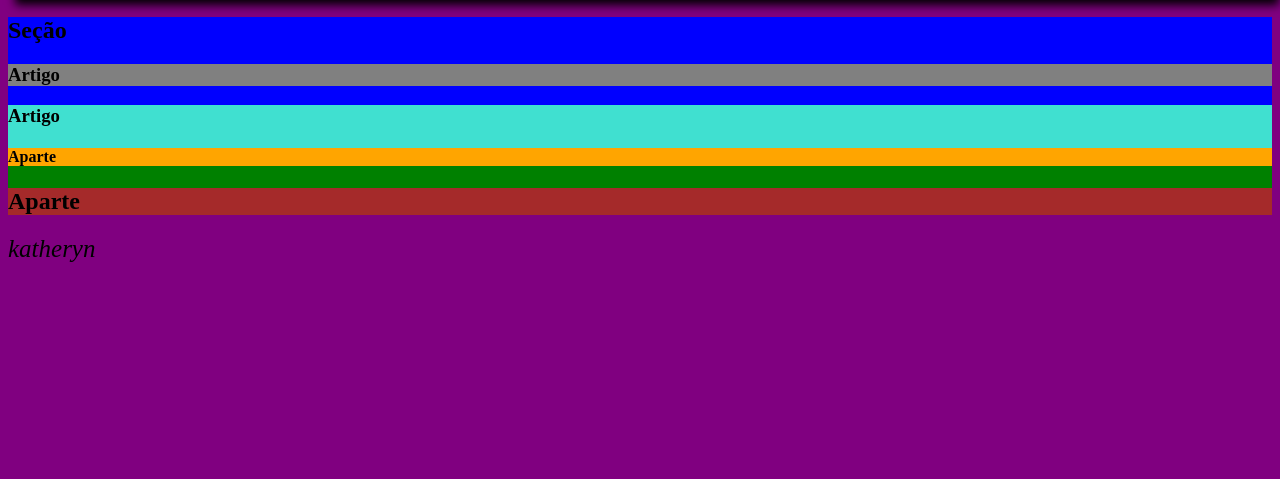
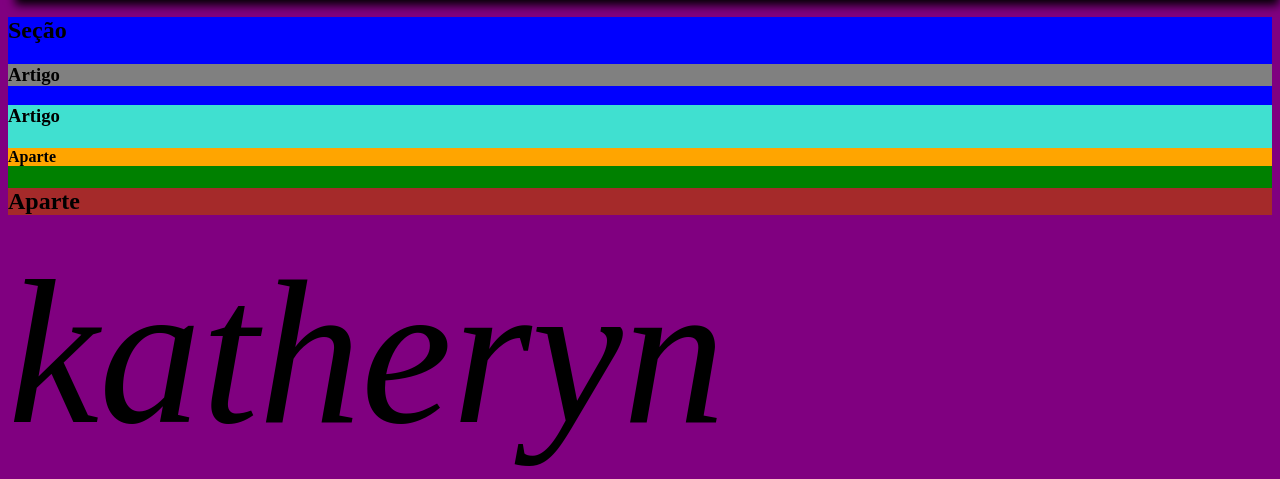
Before and after one commit to Programacao-para-Web-Design/aula-27-05-katheryn, a plain HTML site: page index.html in a window 1280 px wide. Shown: the part 339-818 px from the top of the page. Drawn offline with Linux system fonts and the light colour scheme.

Commit message:
Update style.css

```diff
--- a/style.css
+++ b/style.css
@@ -52,6 +52,6 @@
 				flex-direction: column;
 			}
 			#k{
-           			font-size: 25px;
+           			font-size: 205px;
 				text-align: center;
 			}
```
